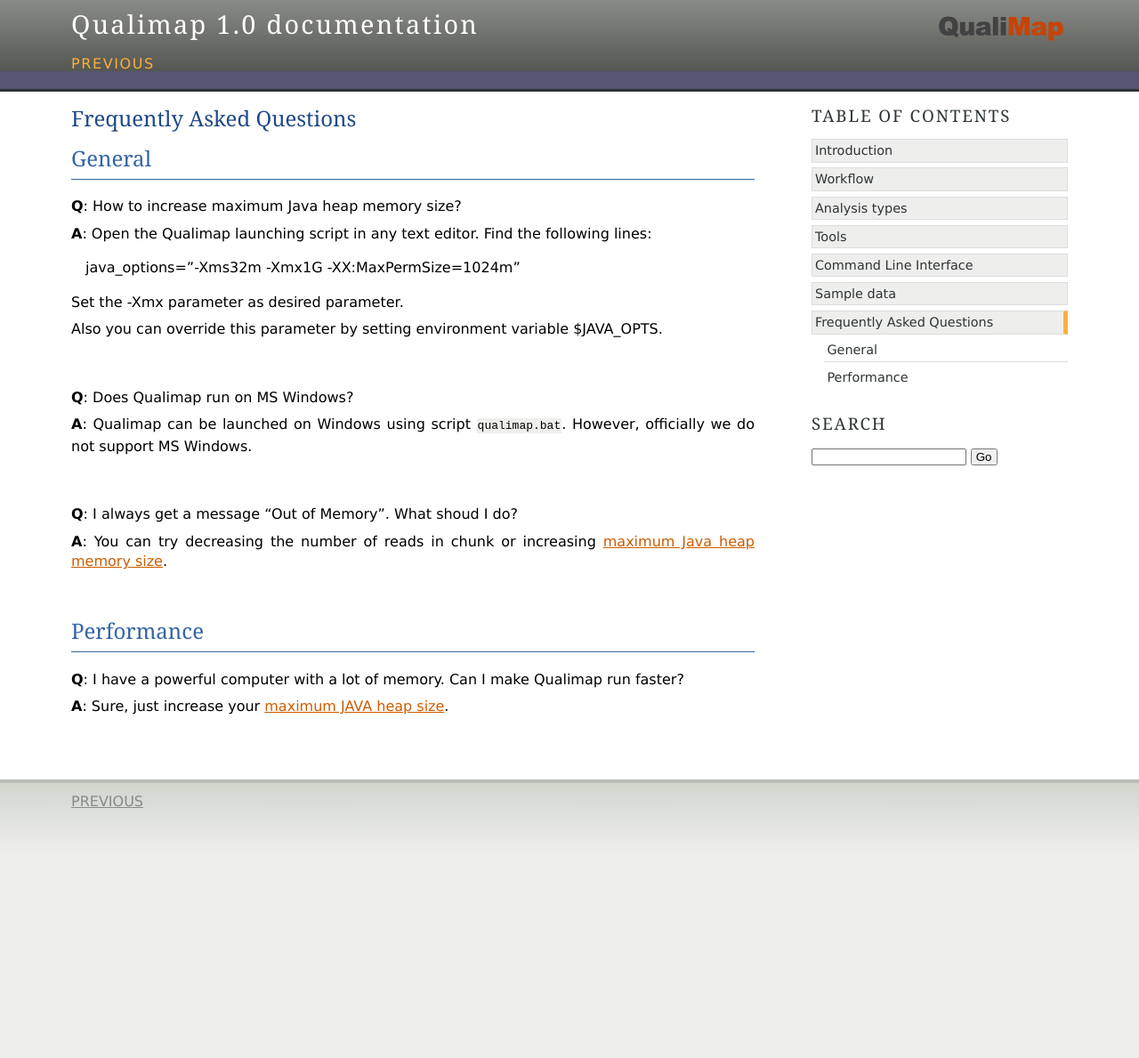
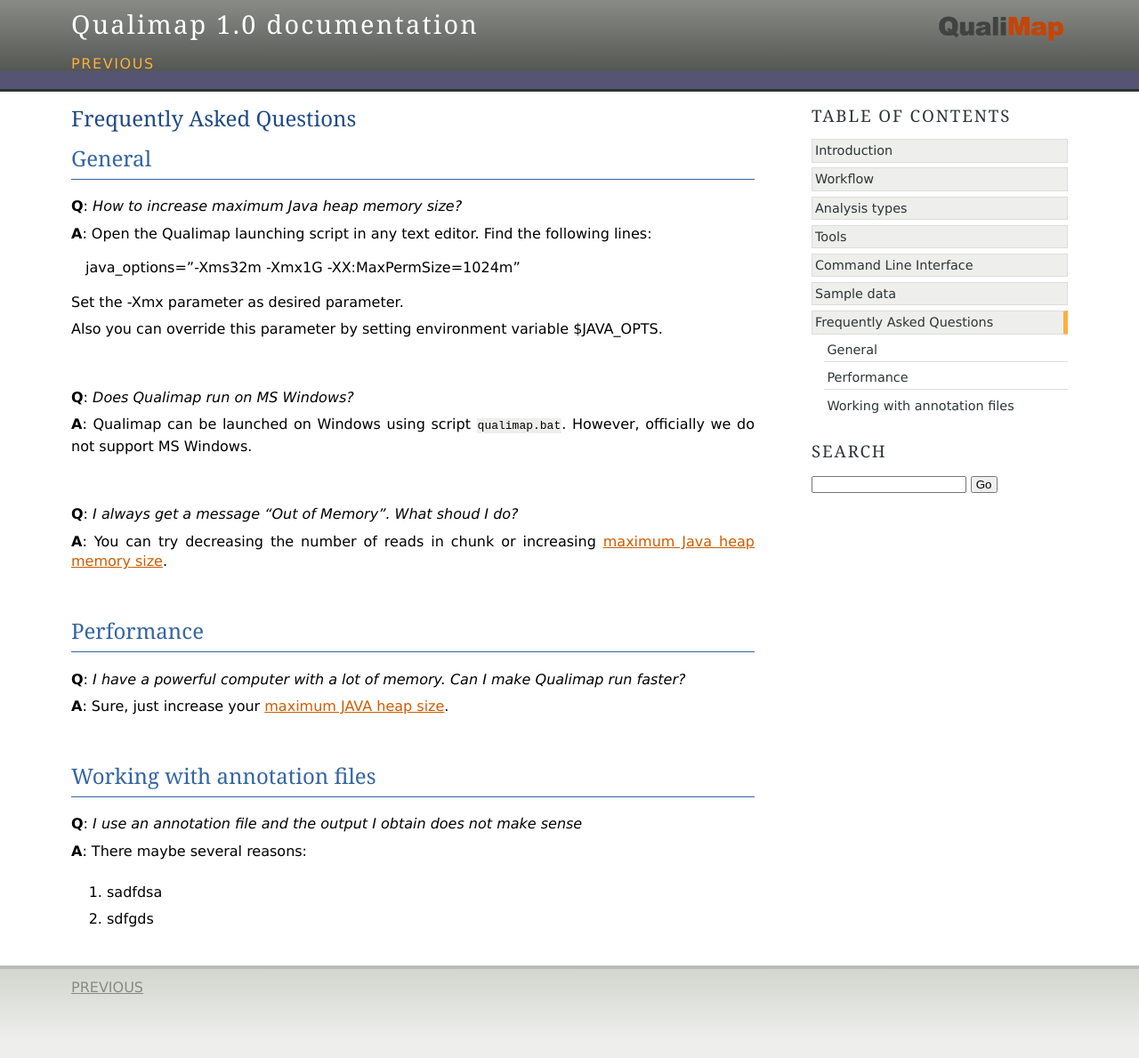
Before and after one commit to scchess/Qualimap, a Sphinx documentation site: the page built from doc/faq.rst, in a window 1280 px wide. Shown: the whole page at 89% size. Built offline with Sphinx 7.4.7, drawn with Linux system fonts in a browser that asks for light colours; before the commit the page ends 980 px from its top, so only the background shows below that.

Commit message:
Before merging for renaming

```diff
--- a/doc/faq.rst
+++ b/doc/faq.rst
@@ -10,7 +10,7 @@ General
 
 .. _heapsize:
 
-**Q**: How to increase maximum Java heap memory size?
+**Q**: *How to increase maximum Java heap memory size?*
 
 **A**: Open the Qualimap launching script in any text editor. Find the following lines:
 
@@ -22,13 +22,13 @@ Also you can override this parameter by setting environment variable $JAVA_OPTS.
 
 |
 
-**Q**: Does Qualimap run on MS Windows?
+**Q**: *Does Qualimap run on MS Windows?*
 
 **A**: Qualimap can be launched on Windows using script :file:`qualimap.bat`. However, officially we do not support MS Windows.
 
 |
 
-**Q**: I always get a message "Out of Memory". What shoud I do?
+**Q**: *I always get a message "Out of Memory". What shoud I do?*
 
 **A**: You can try decreasing the number of reads in chunk or increasing :ref:`maximum Java heap memory size <heapsize>`.
 
@@ -39,8 +39,19 @@ Performance
 -----------
 
 
-**Q**: I have a powerful computer with a lot of memory. Can I make Qualimap run faster?
+**Q**: *I have a powerful computer with a lot of memory. Can I make Qualimap run faster?*
 
 **A**: Sure, just increase your :ref:`maximum JAVA heap size <heapsize>`.
 
 |
+
+
+Working with annotation files
+-----------------------------
+
+**Q**: *I use an annotation file and the output I obtain does not make sense*
+
+**A**: There maybe several reasons:
+
+  1. sadfdsa
+  2. sdfgds
--- a/doc/tools.rst
+++ b/doc/tools.rst
@@ -53,10 +53,10 @@ Input
     For paired-end reads, the first read of pair must be mapped to the opposite strand of the feature, while the second read of the pair  must be on the same strand as the feature.
 
 :guilabel:`Feature ID`
-  The user can select the **attribute** of the GTF file to be used as the **feature ID**. Regions with the same ID will be aggregated as part of the same feature. The application preload the first 1000 lines of the file so a list with possible feature IDs is conveniently provided.
+  The user can select the attribute of the GTF file to be used as the feature ID. Regions with the same ID will be aggregated as part of the same feature. The application preload the first 1000 lines of the file so a list with possible feature IDs is conveniently provided.
 
 :guilabel:`Feature type`
-  The user can select the **feature type** (value of the third column of the GTF) considered for counting. Other types will be ignored. The application preload the first 1000 lines of the file so a list with possible feature IDs is conveniently provided.
+  The user can select the feature type (value of the third column of the GTF) considered for counting. Other types will be ignored. The application preload the first 1000 lines of the file so a list with possible feature IDs is conveniently provided.
 
 :guilabel:`Output`
   Path to the file which will contain output.
```
